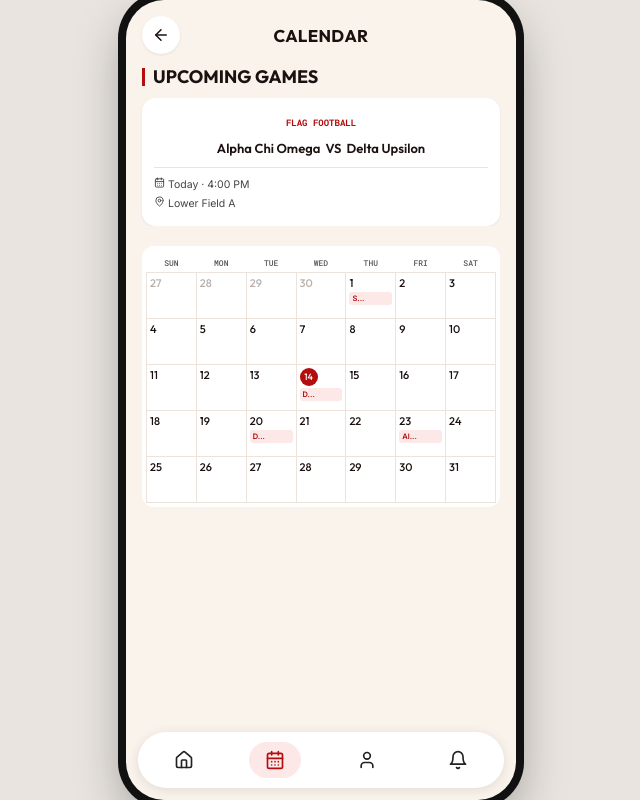
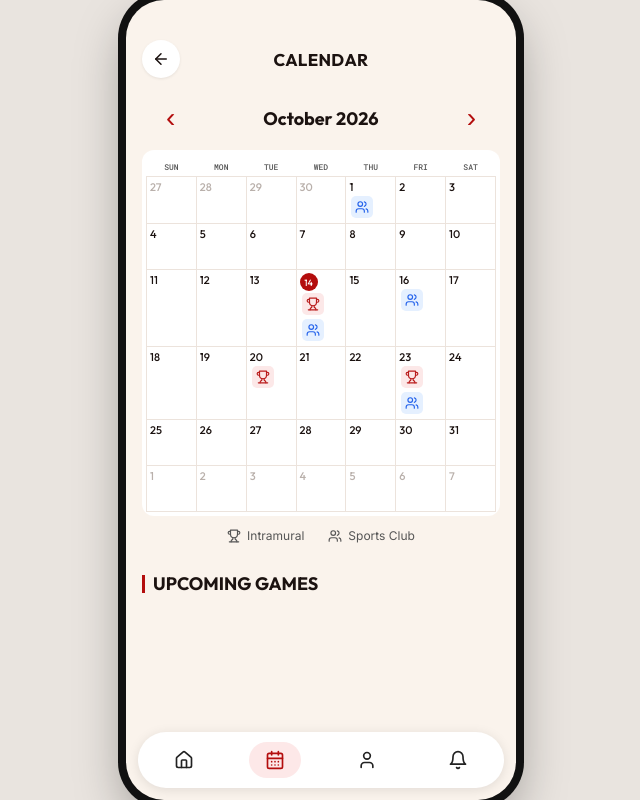
Before and after one commit to maitreyipurandare/TeamUp, a React (Vite) app: page / in a window 1280 px wide. Both pictures are taken after a click on the element 539 px from the left and 426 px from the top of the page. Shown: the whole page, without its empty margins (319-959 px from the left). Built offline with nearby package versions, Linux system fonts and the light colour scheme.

Commit message:
updated calendar page with icons and moved upcoming games down

```diff
--- a/src/App.css
+++ b/src/App.css
@@ -618,6 +618,40 @@ h3 {
   overflow: hidden;
 }
 
+.ev-icon {
+  display: inline-flex;
+  align-items: center;
+  justify-content: center;
+  width: 22px;
+  height: 22px;
+  margin: 2px;
+  border-radius: 5px;
+}
+
+.ev-icon.intramural {
+  background: #fce8e8;
+  color: #b91c1c;
+}
+
+.ev-icon.club-event {
+  background: #e5f0ff;
+  color: #2563eb;
+}
+.calendar-legend {
+  display: flex;
+  justify-content: center;
+  gap: 24px;
+  margin-top: 12px;
+  font-size: 12px;
+  color: #555;
+}
+
+.calendar-legend span {
+  display: inline-flex;
+  align-items: center;
+  gap: 6px;
+}
+
 /* help */
 .faq {
   background: #fff;
@@ -970,3 +1004,30 @@ h3 {
   border-radius: 10px;
   margin-top: 16px;
 }
+
+.month-nav {
+  display: flex;
+  align-items: center;
+  justify-content: space-between;
+  margin: 20px 0 12px;
+  padding: 0 12px;
+}
+
+.month-nav h3 {
+  margin: 0;
+  font-size: 18px;
+  font-weight: 700;
+}
+
+.month-nav button {
+  background: transparent;
+  border: none;
+  font-size: 28px;
+  cursor: pointer;
+  padding: 4px 12px;
+  color: var(--red);
+}
+
+.month-nav button:hover {
+  opacity: 0.65;
+}
--- a/src/data.js
+++ b/src/data.js
@@ -162,23 +162,34 @@ export const EVENTS = {
   1: {
     label: "S...",
     g: "Volleyball",
-    a: "Spike Tysons",
-    b: "Block Busters",
+    a: "Nebraska",
+    b: "Michigan State",
     d: "Oct 1 · 6:30 PM",
-    p: "Gym Court B",
+    p: "Home",
+    type: "club",
   },
   14: {
-    label: "D...",
+    label: "Al...",
     g: "Flag Football",
     a: "Alpha Chi Omega",
-    b: "Delta Upsilon",
+    b: "Sigma Nu",
     d: "Oct 14 · 4:00 PM",
     p: "Lower Field A",
+    type: "intramural",
+  },
+  16: {
+    label: "Al...",
+    g: "Volleyball",
+    a: "Nebraska",
+    b: "Colorado",
+    d: "Oct 16 · 5:00 PM",
+    p: "Home",
+    type: "club",
   },
   20: {
-    label: "D...",
+    label: "Al...",
     g: "Flag Football",
-    a: "Delta Upsilon",
+    a: "Alpha Chi Omega",
     b: "Theta Chi",
     d: "Oct 20 · 5:00 PM",
     p: "Lower Field B",
@@ -186,18 +197,41 @@ export const EVENTS = {
       title: "Field change",
       message: "This game has moved to Lower Field B.",
     },
+    type: "intramural",
   },
   23: {
     label: "Al...",
     g: "Flag Football",
     a: "Alpha Chi Omega",
-    b: "Sigma Nu",
+    b: "Delta Upsilon",
     d: "Oct 23 · 5:00 PM",
     p: "Lower Field A",
     update: {
       title: "Kickoff time changed",
       message: "Kickoff moved from 4:30 PM to 5:00 PM.",
     },
+    type: "intramural",
+  },
+};
+
+export const EXTRA_GAMES = {
+  14: {
+    g: "Broomball",
+    a: "Practice",
+    b: "",
+    d: "Oct 14 · 7:00 PM",
+    p: "Breslow Ice Hockey Rink",
+    label: "Br...",
+    type: "club",
+  },
+  23: {
+    g: "Volleyball",
+    a: "Nebraska",
+    b: "Iowa",
+    d: "Oct 23 · 7:00 PM",
+    p: "University of Iowa",
+    label: "Neb...",
+    type: "club",
   },
 };
 
@@ -206,11 +240,25 @@ export const PROFILE = {
   email: "jane.doe@huskers.unl.edu",
   preferredName: "Jane",
   pronouns: "She / her",
+
   teams: [
-    { name: "Flag Football", detail: "Alpha Chi Omega" },
-    { name: "Volleyball Club", detail: "Vice President" },
-    { name: "Broomball", detail: "Member" },
+    {
+      name: "Flag Football",
+      detail: "Alpha Chi Omega",
+      type: "intramural",
+    },
+    {
+      name: "Volleyball Club",
+      detail: "Vice President",
+      type: "club",
+    },
+    {
+      name: "Broomball",
+      detail: "Member",
+      type: "club",
+    },
   ],
+
   playedGames: [
     {
       day: 14,
@@ -223,10 +271,18 @@ export const PROFILE = {
     {
       day: 1,
       sport: "Volleyball",
-      matchup: "Spike Tysons vs Block Busters",
+      matchup: "Nebraska vs Michigan State",
       date: "Oct 1",
       score: "2 - 1",
       result: "Win",
+    },
+    {
+      day: 1,
+      sport: "Volleyball",
+      matchup: "Nebraska vs KU",
+      date: "Sept 28",
+      score: "1 - 2",
+      result: "Loss",
     },
   ],
 };
@@ -242,7 +298,7 @@ export const FAQ = [
   ],
   [
     "What is the difference between clubs and intramurals?",
-    "Sports clubs are student-run organizations that focus on a specific sport. They typically offer regular practices, organized teams, and opportunities to compete against other universities. They often require a greater time commitment. Intramurals are recreational sports leagues and tournaments where students compete against other students or teams within the university. They are generally more casual, require less commitment, and are a great way to have fun and stay active.",
+    "Sports clubs are student-run organizations that focus on a specific sport. They typically offer regular practices, organized teams, and opportunities to compete against other universities. Intramurals are recreational sports leagues and tournaments where students compete against other student teams within the university.",
   ],
   [
     "Where can I see my upcoming games?",
--- a/src/screens.jsx
+++ b/src/screens.jsx
@@ -8,7 +8,16 @@ import {
   Section,
   GameStrip,
 } from "./ui.jsx";
-import { CLUBS, INTRA, SEARCH, TEAMS, EVENTS, FAQ, PROFILE } from "./data.js";
+import {
+  CLUBS,
+  INTRA,
+  SEARCH,
+  TEAMS,
+  EVENTS,
+  EXTRA_GAMES,
+  FAQ,
+  PROFILE,
+} from "./data.js";
 import { searchAll } from "./search.js";
 import { clubDetail, clubFromResult, teamDetail } from "./detail.js";
 
@@ -550,7 +559,9 @@ export function Waiver({ ctx }) {
         {requestSent && (
           <div>
             Join request sent!
-          <button type="button" onClick={undo}>Undo</button>
+            <button type="button" onClick={undo}>
+              Undo
+            </button>
           </div>
         )}
       </div>
@@ -560,36 +571,77 @@ export function Waiver({ ctx }) {
 
 export function Calendar({ ctx }) {
   const { sel } = ctx.S;
-  const g = (sel && EVENTS[sel]) || {
-    g: "Flag Football",
-    a: "Alpha Chi Omega",
-    b: "Delta Upsilon",
-    d: "Today · 4:00 PM",
-    p: "Lower Field A",
+
+  // Start in October 2026 to match your existing events
+  const [currentMonth, setCurrentMonth] = useState(new Date(2026, 9, 1));
+
+  const year = currentMonth.getFullYear();
+  const month = currentMonth.getMonth();
+
+  const monthLabel = currentMonth.toLocaleDateString("en-US", {
+    month: "long",
+    year: "numeric",
+  });
+
+  const changeMonth = (offset) => {
+    setCurrentMonth(new Date(year, month + offset, 1));
+    ctx.set({ sel: null });
   };
-  const days = [27, 28, 29, 30, ...Array.from({ length: 31 }, (_, i) => i + 1)];
-  const weeks = Array.from({ length: 5 }, (_, r) =>
-    days.slice(r * 7, r * 7 + 7).map((d, i) => ({ d, other: r * 7 + i < 4 }))
+
+  // Generate calendar dates dynamically
+  const firstDay = new Date(year, month, 1).getDay();
+  const daysInMonth = new Date(year, month + 1, 0).getDate();
+  const daysInPrevMonth = new Date(year, month, 0).getDate();
+
+  const days = Array.from({ length: 42 }, (_, i) => {
+    const day = i - firstDay + 1;
+
+    if (day < 1) {
+      return { d: daysInPrevMonth + day, other: true };
+    }
+
+    if (day > daysInMonth) {
+      return { d: day - daysInMonth, other: true };
+    }
+
+    return { d: day, other: false };
+  });
+
+  const weeks = Array.from({ length: 6 }, (_, r) =>
+    days.slice(r * 7, r * 7 + 7)
   );
+
+  // Existing events are for October 2026
+  const isEventMonth = year === 2026 && month === 9;
+  const games =
+    isEventMonth && sel ? [EVENTS[sel], EXTRA_GAMES[sel]].filter(Boolean) : [];
+
   return (
     <>
+      <div style={{ paddingTop: "24px" }}>
         <TopBar title="Calendar" onBack={() => ctx.root("home")} />
-      <Section title="Upcoming Games" />
-      <div className="hs">
-        <div className="game" style={{ width: "100%" }}>
-          <span className="chip" style={{ border: "none" }}>
-            {g.g}
-          </span>
-          <div className="nm" style={{ lineHeight: 1.6 }}>
-            {g.a} &nbsp;VS&nbsp; {g.b}
       </div>
-          <div className="meta">
-            <Icon name="cal" size={11} /> {g.d}
-            <br />
-            <Icon name="pin" size={11} /> {g.p}
+
+      <div className="month-nav">
+        <button
+          type="button"
+          onClick={() => changeMonth(-1)}
+          aria-label="Previous month"
+        >
+          ‹
+        </button>
+
+        <h3>{monthLabel}</h3>
+
+        <button
+          type="button"
+          onClick={() => changeMonth(1)}
+          aria-label="Next month"
+        >
+          ›
+        </button>
       </div>
-        </div>
-      </div>
+
       <div className="cal">
         <table>
           <thead>
@@ -602,23 +654,48 @@ export function Calendar({ ctx }) {
           <tbody>
             {weeks.map((w, r) => (
               <tr key={r}>
-                {w.map(({ d, other }) => {
-                  const ev = !other && EVENTS[d];
+                {w.map(({ d, other }, i) => {
+                  const dayGames =
+                    !other && isEventMonth
+                      ? [EVENTS[d], EXTRA_GAMES[d]].filter(Boolean)
+                      : [];
+
                   const cls = [
                     other && "o",
-                    !other && d === 14 && "t",
+                    !other && isEventMonth && d === 14 && "t",
                     !other && sel === d && "sel",
                   ]
                     .filter(Boolean)
                     .join(" ");
+
                   return (
                     <td
-                      key={r + "-" + d}
+                      key={`${r}-${i}`}
                       className={cls}
-                      onClick={() => !other && ctx.set({ sel: d })}
+                      onClick={() => {
+                        if (!other) ctx.set({ sel: d });
+                      }}
                     >
-                      {!other && d === 14 ? <u>{d}</u> : d}
-                      {ev && <span className="ev">{ev.label}</span>}
+                      {!other && isEventMonth && d === 14 ? <u>{d}</u> : d}
+
+                      <div className="calendar-event-icons">
+                        {dayGames.map((game, index) => (
+                          <span
+                            className={`ev-icon ${
+                              game.type === "club" ? "club-event" : "intramural"
+                            }`}
+                            key={index}
+                            title={`${game.g} (${
+                              game.type === "club" ? "Club" : "Intramural"
+                            })`}
+                          >
+                            <Icon
+                              name={game.type === "club" ? "users" : "trophy"}
+                              size={14}
+                            />
+                          </span>
+                        ))}
+                      </div>
                     </td>
                   );
                 })}
@@ -627,6 +704,52 @@ export function Calendar({ ctx }) {
           </tbody>
         </table>
       </div>
+
+      <div className="calendar-legend">
+        <span>
+          <Icon name="trophy" size={14} />
+          Intramural
+        </span>
+        <span>
+          <Icon name="users" size={14} />
+          Sports Club
+        </span>
+      </div>
+
+      <div style={{ marginTop: "32px" }}>
+        <Section title="Upcoming Games" />
+      </div>
+
+      {games.length > 0 && (
+        <div
+          className="hs"
+          style={{ display: "flex", flexDirection: "column", gap: "12px" }}
+        >
+          {games.map((game, index) => (
+            <div className="game" style={{ width: "100%" }} key={index}>
+              <span className="chip" style={{ border: "none" }}>
+                {game.g}
+              </span>
+
+              <div className="nm" style={{ lineHeight: 1.6 }}>
+                {game.b ? (
+                  <>
+                    {game.a} &nbsp;VS&nbsp; {game.b}
+                  </>
+                ) : (
+                  game.a
+                )}
+              </div>
+
+              <div className="meta">
+                <Icon name="cal" size={11} /> {game.d}
+                <br />
+                <Icon name="pin" size={11} /> {game.p}
+              </div>
+            </div>
+          ))}
+        </div>
+      )}
     </>
   );
 }
@@ -740,9 +863,10 @@ export function Profile({ ctx }) {
     <>
       <TopBar title="Profile" onBack={() => ctx.root("home")} />
       <div className="profile-head">
-        <div className="profile-avatar" aria-label="Generic profile picture">
-          <Icon name="user" size={42} />
+        <div className="profile-avatar">
+          <Icon name="user" size={40} />
         </div>
+
         <div className="profile-heading">
           <h2>{PROFILE.fullName}</h2>
           <a href={`mailto:${PROFILE.email}`}>{PROFILE.email}</a>
@@ -762,12 +886,21 @@ export function Profile({ ctx }) {
       </div>
 
       <Section title="My Teams" right={<em>{PROFILE.teams.length} TEAMS</em>} />
+
       <div className="profile-list">
         {PROFILE.teams.map((team) => (
           <div className="profile-team" key={team.name}>
-            <span className="profile-team-icon">
-              <Icon name="users" size={16} />
+            <span
+              className={`profile-team-icon ${
+                team.type === "club" ? "club-event" : "intramural"
+              }`}
+            >
+              <Icon
+                name={team.type === "club" ? "users" : "trophy"}
+                size={20}
+              />
             </span>
+
             <span className="profile-team-copy">
               <b>{team.name}</b>
               <small>{team.detail}</small>
@@ -775,12 +908,6 @@ export function Profile({ ctx }) {
           </div>
         ))}
       </div>
-      <button
-        className="profile-join-link"
-        onClick={() => ctx.go("intra", { gender: "All" })}
-      >
-        Join more <Icon name="chev" size={13} />
-      </button>
 
       <Section title="Played Games" />
       <div className="profile-list profile-games">
```
Also changed, not shown: src/ui.jsx (+1 -7 lines). Lines whose indentation alone changed are shown as unchanged.
